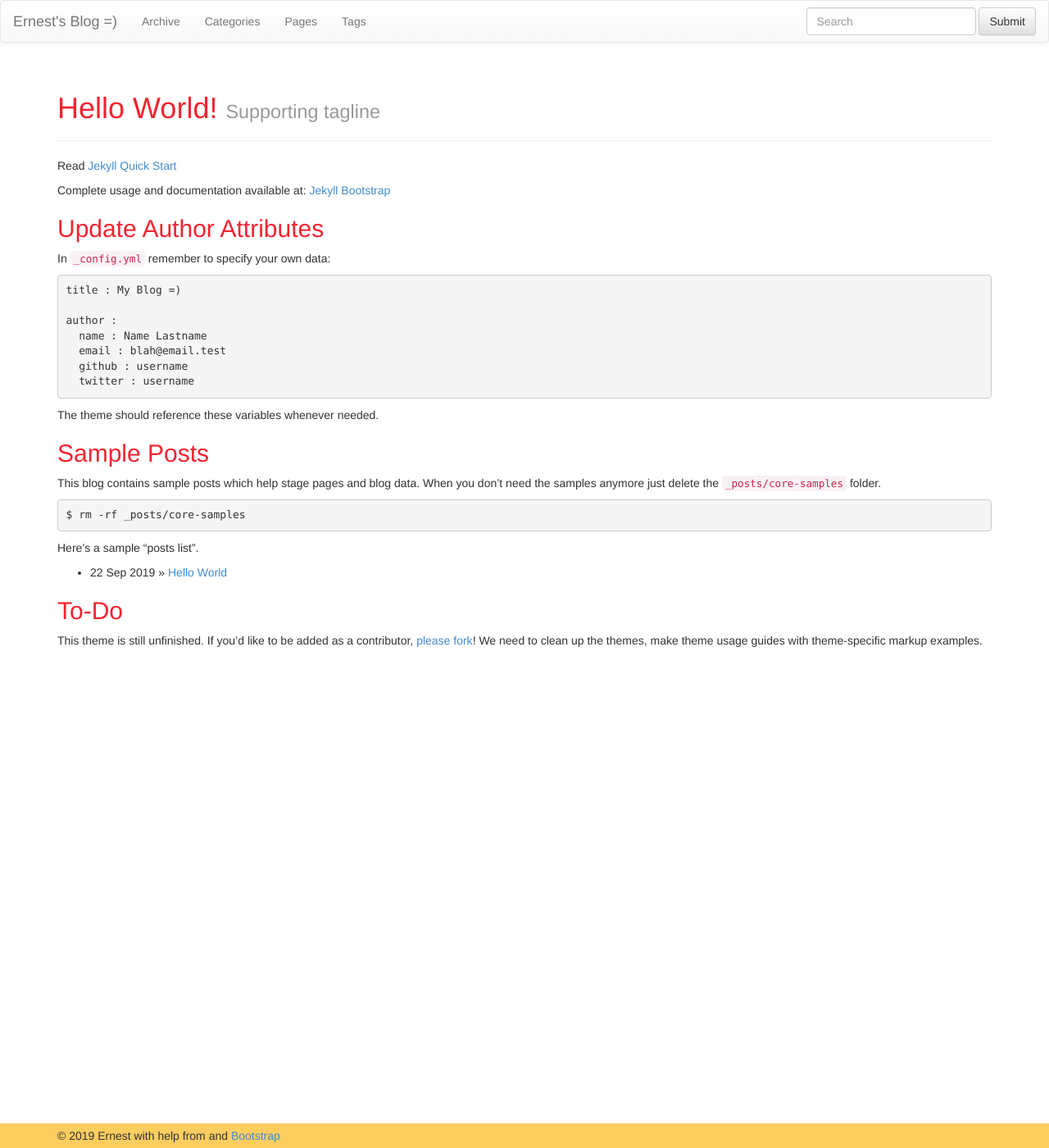
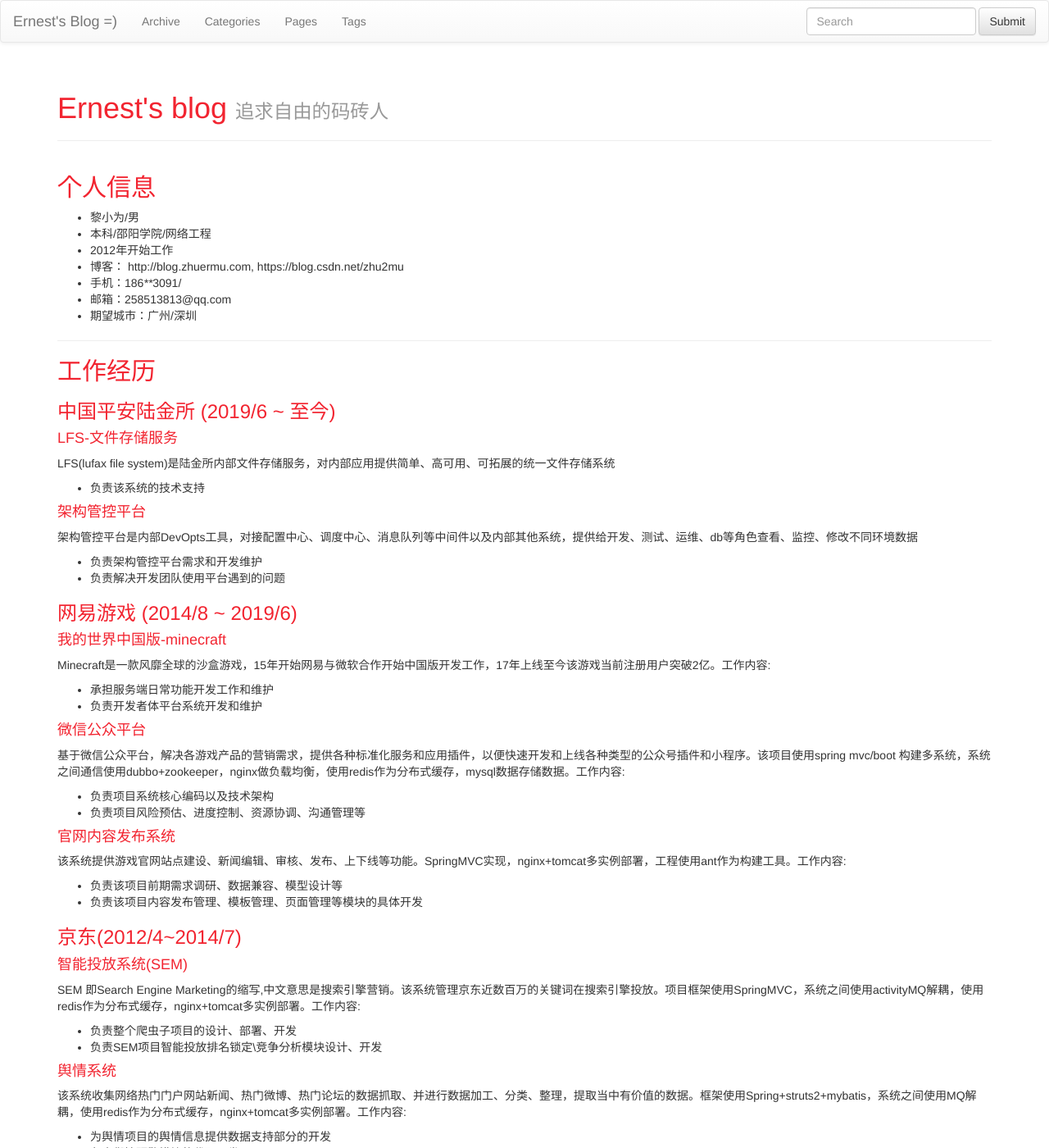
Before and after one commit to zhuermu/zhuermu.github.io, a Jekyll site: the page built from index.md, in a window 1280 px wide and 1400 px high. Shown: the whole window at 82% size. Built offline with Jekyll 4.4.1, drawn with Linux system fonts in a browser that asks for light colours; nearby versions of some CDN libraries; some of the changed text lies outside the part shown.

Commit message:
add personal rusume

```diff
--- a/index.md
+++ b/index.md
@@ -1,44 +1,104 @@
 ---
 layout: page
-title: Hello World!
-tagline: Supporting tagline
+title: Ernest's blog
+tagline: 追求自由的码砖人
 ---
 {% include JB/setup %}
 
-Read [Jekyll Quick Start](http://jekyllbootstrap.com/usage/jekyll-quick-start.html)
+## 个人信息
 
-Complete usage and documentation available at: [Jekyll Bootstrap](http://jekyllbootstrap.com)
+- 黎小为/男
+- 本科/邵阳学院/网络工程
+- 2012年开始工作
+- 博客： http://blog.zhuermu.com, https://blog.csdn.net/zhu2mu
+- 手机：186****3091/
+- 邮箱：258513813@qq.com
+- 期望城市：广州/深圳
 
-## Update Author Attributes
+---
 
-In `_config.yml` remember to specify your own data:
+## 工作经历
 
-    title : My Blog =)
+### 中国平安陆金所 (2019/6 ~ 至今)
 
-    author :
-      name : Name Lastname
-      email : blah@email.test
-      github : username
-      twitter : username
+#### LFS-文件存储服务
 
-The theme should reference these variables whenever needed.
+LFS(lufax file system)是陆金所内部文件存储服务，对内部应用提供简单、高可用、可拓展的统一文件存储系统
 
-## Sample Posts
+- 负责该系统的技术支持
 
-This blog contains sample posts which help stage pages and blog data.
-When you don't need the samples anymore just delete the `_posts/core-samples` folder.
+#### 架构管控平台
 
-    $ rm -rf _posts/core-samples
+架构管控平台是内部DevOpts工具，对接配置中心、调度中心、消息队列等中间件以及内部其他系统，提供给开发、测试、运维、db等角色查看、监控、修改不同环境数据
 
-Here's a sample "posts list".
+- 负责架构管控平台需求和开发维护
+- 负责解决开发团队使用平台遇到的问题
 
-<ul class="posts">
-  {% for post in site.posts %}
-    <li><span>{{ post.date | date_to_string }}</span> &raquo; <a href="{{ BASE_PATH }}{{ post.url }}">{{ post.title }}</a></li>
-  {% endfor %}
-</ul>
+### 网易游戏 (2014/8 ~ 2019/6)
 
-## To-Do
+#### 我的世界中国版-minecraft
 
-This theme is still unfinished. If you'd like to be added as a contributor, [please fork](http://github.com/plusjade/jekyll-bootstrap)!
-We need to clean up the themes, make theme usage guides with theme-specific markup examples.
+Minecraft是一款风靡全球的沙盒游戏，15年开始网易与微软合作开始中国版开发工作，17年上线至今该游戏当前注册用户突破2亿。工作内容:
+
+- 承担服务端日常功能开发工作和维护
+- 负责开发者体平台系统开发和维护
+
+#### 微信公众平台
+
+基于微信公众平台，解决各游戏产品的营销需求，提供各种标准化服务和应用插件，以便快速开发和上线各种类型的公众号插件和小程序。该项目使用spring mvc/boot 构建多系统，系统之间通信使用dubbo+zookeeper，nginx做负载均衡，使用redis作为分布式缓存，mysql数据存储数据。工作内容:
+
+- 负责项目系统核心编码以及技术架构
+- 负责项目风险预估、进度控制、资源协调、沟通管理等
+
+#### 官网内容发布系统
+
+该系统提供游戏官网站点建设、新闻编辑、审核、发布、上下线等功能。SpringMVC实现，nginx+tomcat多实例部署，工程使用ant作为构建工具。工作内容:
+
+- 负责该项目前期需求调研、数据兼容、模型设计等
+- 负责该项目内容发布管理、模板管理、页面管理等模块的具体开发
+
+### 京东(2012/4~2014/7)
+
+#### 智能投放系统(SEM)
+
+SEM 即Search Engine Marketing的缩写,中文意思是搜索引擎营销。该系统管理京东近数百万的关键词在搜索引擎投放。项目框架使用SpringMVC，系统之间使用activityMQ解耦，使用redis作为分布式缓存，nginx+tomcat多实例部署。工作内容:
+
+- 负责整个爬虫子项目的设计、部署、开发
+- 负责SEM项目智能投放排名锁定\竞争分析模块设计、开发
+
+#### 舆情系统
+
+该系统收集网络热门门户网站新闻、热门微博、热门论坛的数据抓取、并进行数据加工、分类、整理，提取当中有价值的数据。框架使用Spring+struts2+mybatis，系统之间使用MQ解耦，使用redis作为分布式缓存，nginx+tomcat多实例部署。工作内容:
+
+- 为舆情项目的舆情信息提供数据支持部分的开发
+- 负责舆情预警模块的代码开发
+
+#### 比价抓取平台-分布式爬虫系统
+
+该项目是京东内部比价项目的数据抓取平台，该项目负责实时爬取对手网站的商品信息。框架使用Spring+struts2+mybatis，使用JAX-RS（RESTful Web service）作为爬虫节点与调度端的通信协议，MQ作为数据抓取结果的订阅队列，爬虫节点分布式部署。工作内容：
+
+- 参与比价抓取平台2期开发和网站数据抓取
+- 负责爬虫项目的日常维护工作
+
+## 技能清单
+
+按熟悉程度排序
+
+- 编程语言：Java/PHP/python/c/c++/go
+- Web框架：Spring MVC/Spring boot/flask
+- 存储相关：MySQL/Redis/MongDB/Elasticsearch
+- 版本管理：Svn/Git
+- 操作系统：windows/linux
+- 项目管理：PMP证书
+
+## 在职业专利（时间先后）
+
+| 专利名称                     | 公开号/专利号      | 作者顺序 |
+| ------------------------ | ------------ | ---- |
+| 一种关键词热度自动控制方法            | 201310524337 | 1    |
+| 网页爬虫抓取规则替换方法、调度端和抓取端     | 201310471399 | 2    |
+| 一种基于关键词检索的网络爬虫调度方法及系统    | 201410011079 | 2    |
+| 一种网络爬虫去重特征值的提取方法         | 201410231745 | 1    |
+| 图片的大小超标检测方法及装置、检测服务器     | 201710440381 | 1    |
+| 生成游戏预约消息的方法、装置和终端        | 108632387A   | 1    |
+| 一种基于即时通讯公众平台的消息处理方法和相关设备 | 109189502A   | 1    |
```
Also changed, not shown: _posts/2019-09-24-record-a-production-accident.md (added, +28 -0 lines).
